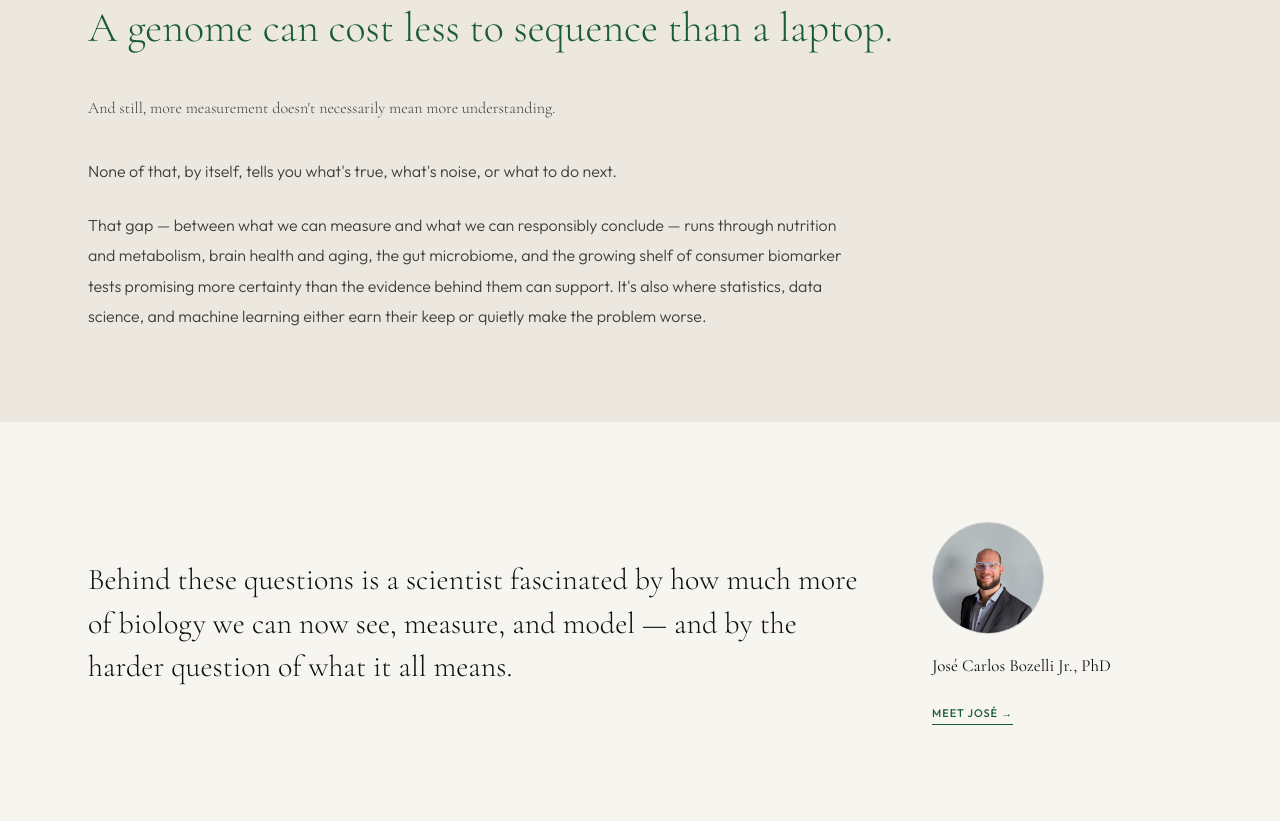
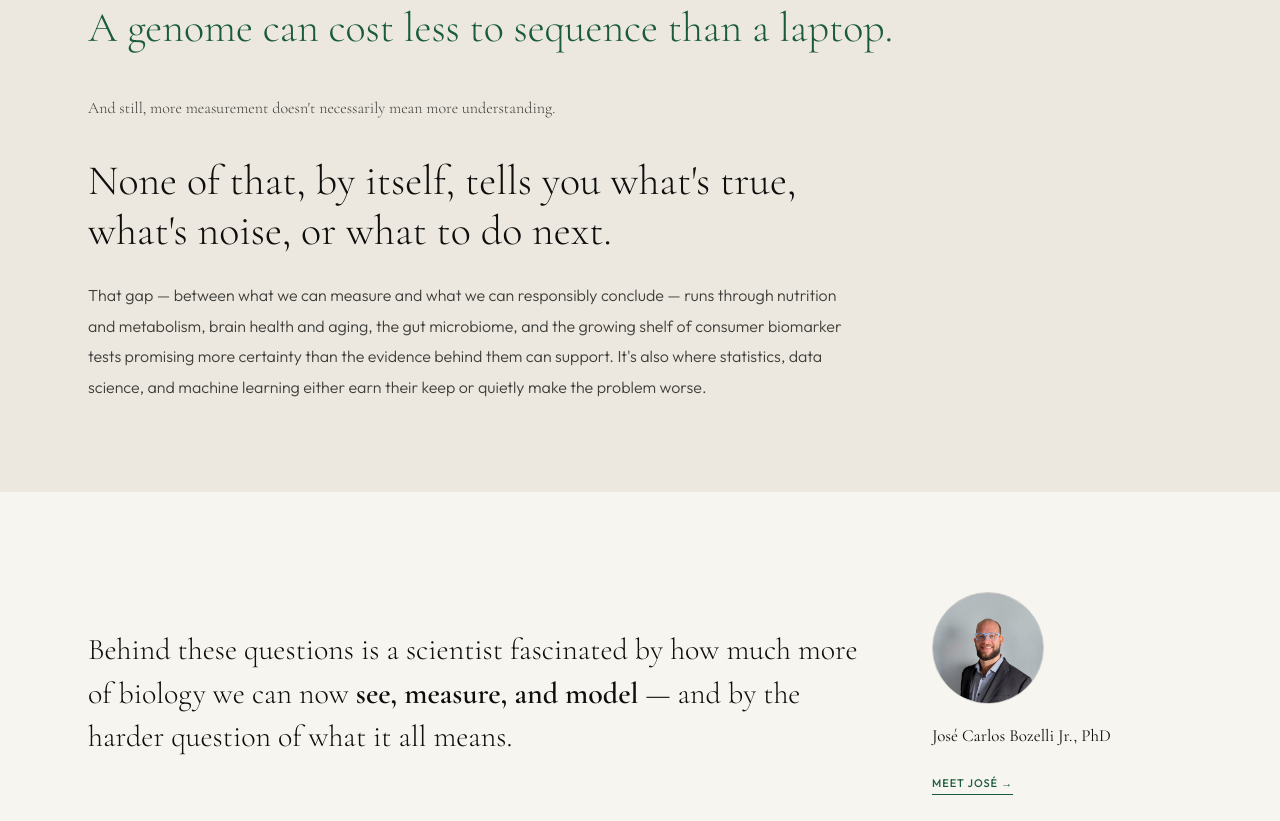
Before and after one commit to JoseBozelli/bozelli.ca, a website: page index.html in a window 1280 px wide. Shown: the part 939-1760 px from the top of the page. Drawn offline with nearby package versions, Linux system fonts and the light colour scheme; a web font is replaced by a local one.

Commit message:
Home: restore equal insight grid; match escalation sizes; bold bridge phrase.

```diff
--- a/index.html
+++ b/index.html
@@ -111,12 +111,21 @@
     }
     .problem-turn {
       font-family: var(--serif);
-      font-size: clamp(22px, 2.6vw, 28px);
+      font-size: clamp(19px, 2.1vw, 23px);
       font-weight: 300;
       line-height: 1.3;
       color: var(--ink);
       max-width: 640px;
       margin-bottom: 32px;
+    }
+    .problem-section p.problem-climax {
+      font-family: var(--serif);
+      font-size: clamp(31px, 3.8vw, 42px);
+      font-weight: 300;
+      line-height: 1.2;
+      color: var(--ink);
+      max-width: 760px;
+      margin-bottom: 24px;
     }
     .problem-section p {
       font-size: 16px;
@@ -268,15 +277,10 @@
 
     .secondary-stories {
       display: grid;
-      grid-template-columns: 3fr 2fr;
+      grid-template-columns: repeat(3, 1fr);
       gap: 40px;
       margin-top: 72px;
       align-items: start;
-    }
-    .secondary-stack {
-      display: flex;
-      flex-direction: column;
-      gap: 40px;
     }
     @media (max-width: 768px) {
       .secondary-stories { grid-template-columns: 1fr; }
@@ -441,7 +445,7 @@
          data-pt="Ainda assim, mais medição não significa necessariamente mais compreensão.">
         And still, more measurement doesn't necessarily mean more understanding.
       </p>
-      <p class="reveal reveal-delay-4"
+      <p class="problem-climax reveal reveal-delay-4"
          data-en="None of that, by itself, tells you what's true, what's noise, or what to do next."
          data-pt="Nada disso, por si só, diz o que é real, o que é ruído, ou o que fazer a seguir.">
         None of that, by itself, tells you what's true, what's noise, or what to do next.
@@ -459,9 +463,9 @@
     <div class="container">
       <div class="bridge-grid">
         <div class="bridge-text reveal">
-          <p data-en="Behind these questions is a scientist fascinated by how much more of biology we can now see, measure, and model — and by the harder question of what it all means."
-             data-pt="Por trás dessas perguntas está um cientista fascinado por o quanto mais conseguimos hoje ver, medir e modelar da biologia — e pela pergunta mais difícil: o que tudo isso significa?">
-            Behind these questions is a scientist fascinated by how much more of biology we can now see, measure, and model — and by the harder question of what it all means.
+          <p data-en="Behind these questions is a scientist fascinated by how much more of biology we can now <strong>see, measure, and model</strong> — and by the harder question of what it all means."
+             data-pt="Por trás dessas perguntas está um cientista fascinado por o quanto mais conseguimos hoje <strong>ver, medir e modelar</strong> da biologia — e pela pergunta mais difícil: o que tudo isso significa?">
+            Behind these questions is a scientist fascinated by how much more of biology we can now <strong>see, measure, and model</strong> — and by the harder question of what it all means.
           </p>
         </div>
         <div class="bridge-person reveal reveal-delay-1">
@@ -519,7 +523,6 @@
             The omics pipeline rewards discovery. It rarely rewards validation.
           </p>
         </a>
-        <div class="secondary-stack">
         <a href="insights/what-your-gut-is-telling-your-liver.html" class="secondary-story reveal reveal-delay-1">
           <img class="secondary-story-img" src="assets/img/what-your-gut-is-telling-your-liver-card.png" alt="What Your Gut Is Telling Your Liver">
           <h4>What Your Gut Is Telling Your Liver</h4>
@@ -536,7 +539,6 @@
             A family of molecules reveals what happens when your cells struggle to process fat completely through the energy-producing machinery.
           </p>
         </a>
-        </div>
       </div>
 
       <div class="insights-module-footer reveal">
```
Lines whose indentation alone changed are shown as unchanged.
